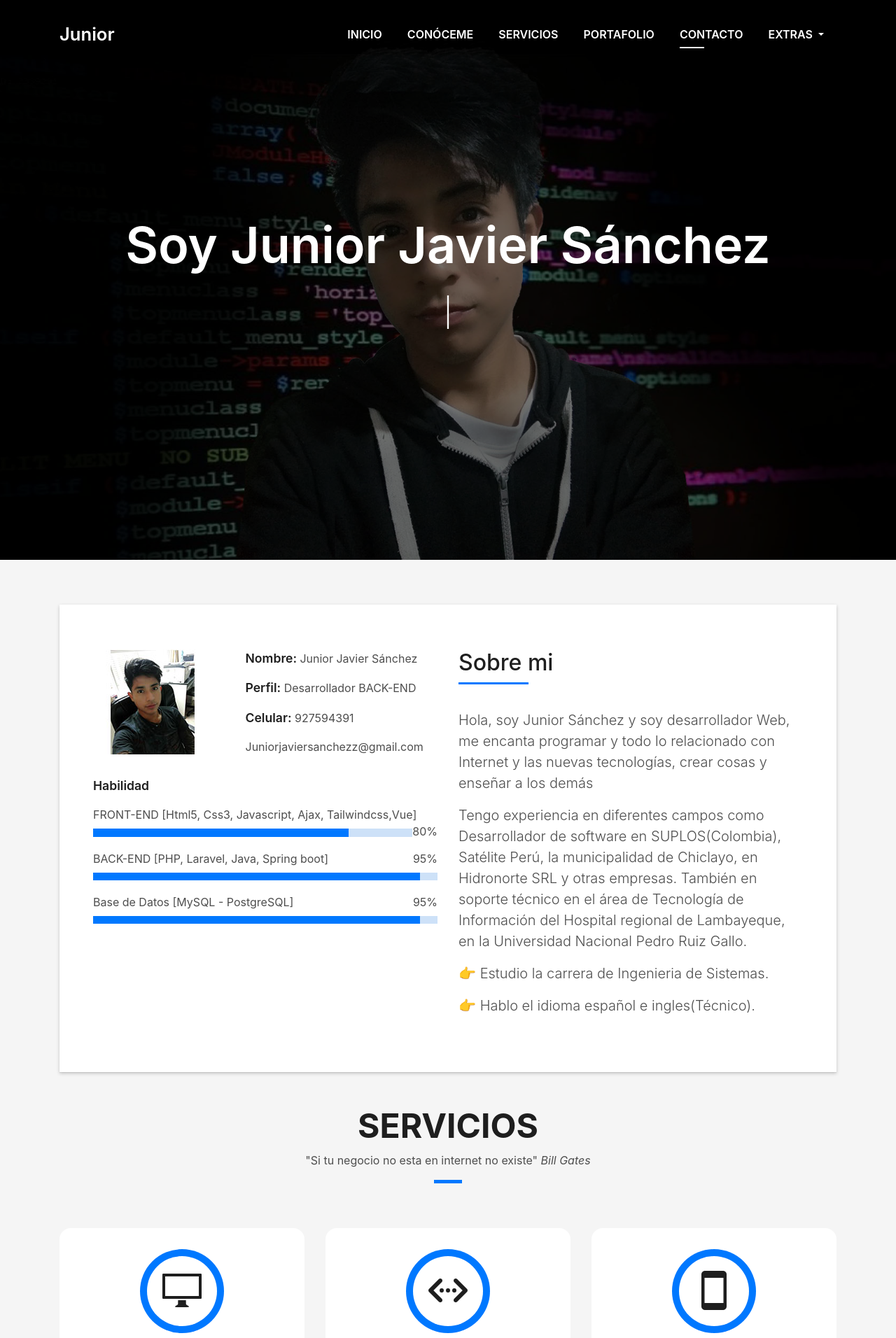
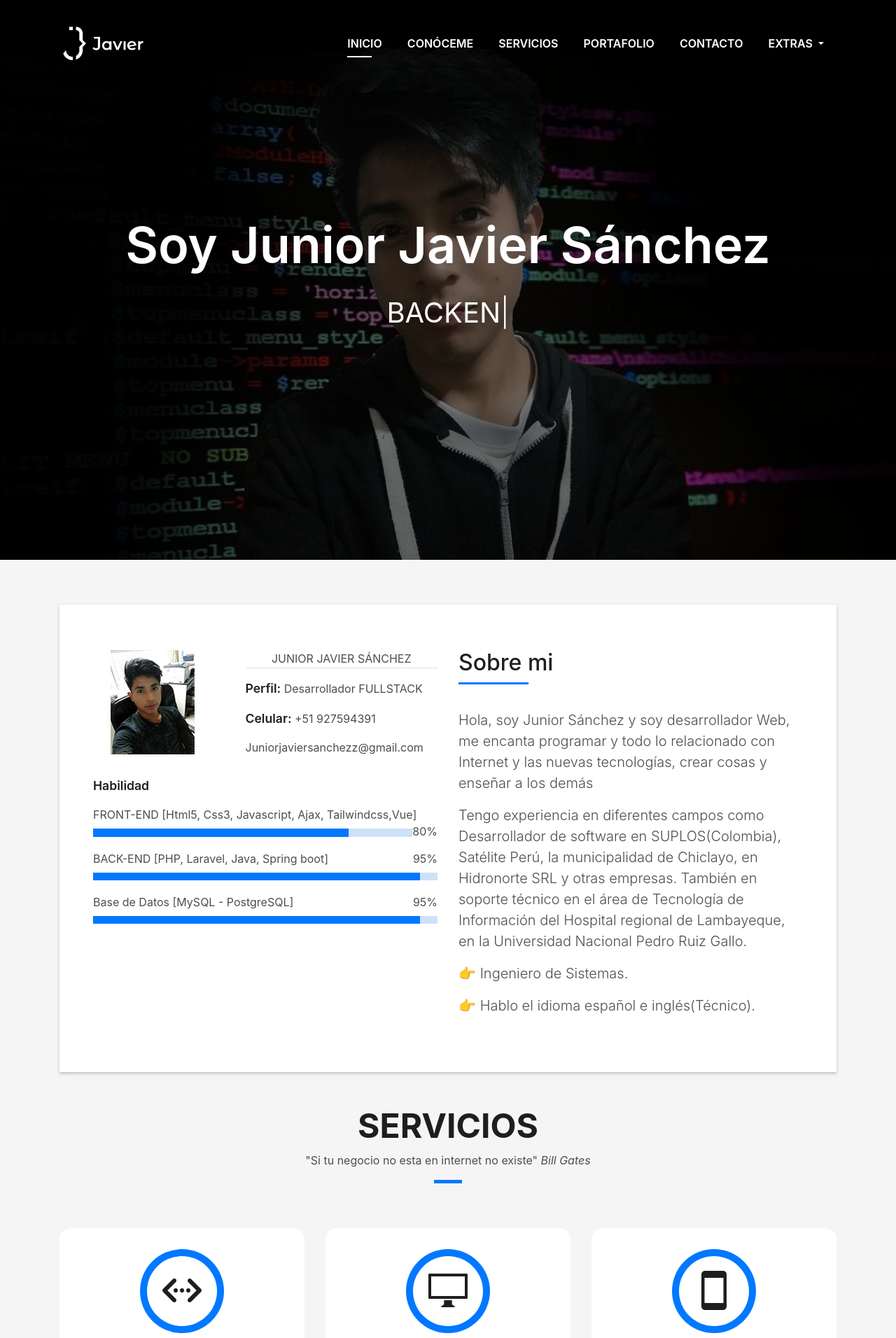
Before and after one commit to juniorjaviersanchez/website, a PHP site: page / in a window 1280 px wide. Shown: the top 1912 px of the page at 70% size. Run offline with PHP 8.4, Linux system fonts and the light colour scheme; some web fonts are replaced.

Commit message:
Update logo

```diff
--- a/index.php
+++ b/index.php
@@ -44,7 +44,10 @@
   <!--/ Nav Star /-->
   <nav class="navbar navbar-b navbar-trans navbar-expand-md fixed-top" id="mainNav">
     <div class="container">
-      <a class="navbar-brand js-scroll" href="#page-top">Junior</a>
+      <a class="navbar-brand js-scroll" href="#page-top">
+        <!-- Javier -->
+        <img src="img/javier-logo-blanco.png" class="img-fluid rounded b-shadow-a img-logo-dinamico" alt="" width="125">
+      </a>
       <button class="navbar-toggler collapsed" type="button" data-toggle="collapse" data-target="#navbarDefault"
         aria-controls="navbarDefault" aria-expanded="false" aria-label="Toggle navigation">
         <span></span>
@@ -99,7 +102,7 @@
         <div class="container">
           <!--<p class="display-6 color-d">Hello, world!</p>-->
           <h1 class="intro-title mb-4">Soy Junior Javier Sánchez</h1>
-          <p class="intro-subtitle"><span class="text-slider-items">Diseñador Web,Desarrollador Web,Frontend Developer,Graphic Designer</span><strong class="text-slider"></strong></p>
+          <p class="intro-subtitle"><span class="text-slider-items">Desarrollador Web, FRONTEND, BACKEND, FULLSTACK</span><strong class="text-slider"></strong></p>
           <!-- <p class="pt-3"><a class="btn btn-primary btn js-scroll px-4" href="#about" role="button">Learn More</a></p> -->
         </div>
       </div>
@@ -122,10 +125,10 @@
                   </div>
                   <div class="col-sm-6 col-md-7">
                     <div class="about-info">
-                      <p><span class="title-s">Nombre: </span> <span>Junior Javier Sánchez</span></p>
-                      <p><span class="title-s">Perfil: </span> <span>Desarrollador BACK-END</span></p>
+                      <p class="text-center border-bottom"><span class="title-s"></span> <span>JUNIOR JAVIER SÁNCHEZ</span></p>
+                      <p><span class="title-s">Perfil: </span> <span>Desarrollador FULLSTACK</span></p>
 
-                      <p><span class="title-s">Celular: </span> <span>927594391</span></p>
+                      <p><span class="title-s">Celular: </span> <span>+51 927594391</span></p>
                       <p>Juniorjaviersanchezz@gmail.com</span></p>
                     </div>
                   </div>
@@ -163,10 +166,10 @@
                     Tengo experiencia en diferentes campos como Desarrollador de software en SUPLOS(Colombia), Satélite Perú, la municipalidad de Chiclayo, en Hidronorte SRL  y otras empresas. También en soporte técnico en el área de Tecnología de Información del Hospital regional de Lambayeque, en la Universidad Nacional Pedro Ruiz Gallo.
                   </p>
                   <p class="lead">
-                    👉 Estudio la carrera de Ingenieria de Sistemas.
+                    👉 Ingeniero de Sistemas.
                   </p>
                   <p class="lead">
-                    👉 Hablo el idioma español e ingles(Técnico).
+                    👉 Hablo el idioma español e inglés(Técnico).
                   </p>
                 </div>
               </div>
@@ -198,6 +201,19 @@
         <div class="col-md-4">
           <div class="service-box">
             <div class="service-ico">
+              <span class="ico-circle"><i class="ion-code-working"></i></span>
+            </div>
+            <div class="service-content">
+              <h2 class="s-title">Desarrollo Web</h2>
+              <p class="s-description text-center">
+                Construye una sólida presencia online con una aplicación web automatizando procesos para llegar al éxito.
+              </p>
+            </div>
+          </div>
+        </div>
+        <div class="col-md-4">
+          <div class="service-box">
+            <div class="service-ico">
               <span class="ico-circle"><i class="ion-monitor"></i></span>
             </div>
             <div class="service-content">
@@ -208,19 +224,7 @@
             </div>
           </div>
         </div>
-        <div class="col-md-4">
-          <div class="service-box">
-            <div class="service-ico">
-              <span class="ico-circle"><i class="ion-code-working"></i></span>
-            </div>
-            <div class="service-content">
-              <h2 class="s-title">Desarrollo Web</h2>
-              <p class="s-description text-center">
-                Construye una sólida presencia online con una aplicación web automatizando procesos para llegar al éxito.
-              </p>
-            </div>
-          </div>
-        </div>
+
         <!--<div class="col-md-4">
           <div class="service-box">
             <div class="service-ico">
@@ -249,7 +253,7 @@
             </div>
           </div>
         </div>
-        <div class="col-md-4">
+        <!--<div class="col-md-4">
           <div class="service-box">
             <div class="service-ico">
               <span class="ico-circle"><i class="ion-paintbrush"></i></span>
@@ -261,7 +265,7 @@
               </p>
             </div>
           </div>
-        </div>
+        </div>-->
         <!--<div class="col-md-4">
           <div class="service-box">
             <div class="service-ico">
--- a/js/main.js
+++ b/js/main.js
@@ -78,9 +78,11 @@
 		if ($(window).scrollTop() > pixels) {
 			$('.navbar-expand-md').addClass('navbar-reduce');
 			$('.navbar-expand-md').removeClass('navbar-trans');
+			$(".img-logo-dinamico").attr('src', 'img/javier-logo-color.png');
 		} else {
 			$('.navbar-expand-md').addClass('navbar-trans');
 			$('.navbar-expand-md').removeClass('navbar-reduce');
+			$(".img-logo-dinamico").attr('src', 'img/javier-logo-blanco.png');
 		}
 		if ($(window).scrollTop() > top) {
 			$('.scrolltop-mf').fadeIn(1000, "easeInOutExpo");
```
Also changed, not shown: img/counters-bg.jpg (deleted), img/favicon.png, img/favicon2.png, img/intro-bg - Copy.jpg (deleted), img/intro-bg6.jpg (deleted), img/javier-logo-blanco.png (added), img/javier-logo-color.png (added), img/post-1.jpg (deleted), img/post-2.jpg (deleted), img/post-3.jpg (deleted), img/testimonial-21.jpg (deleted), img/testimonial-4.jpg (deleted), img/work-21.jpg (deleted), img/work-22.jpg (deleted), 4 more files.
